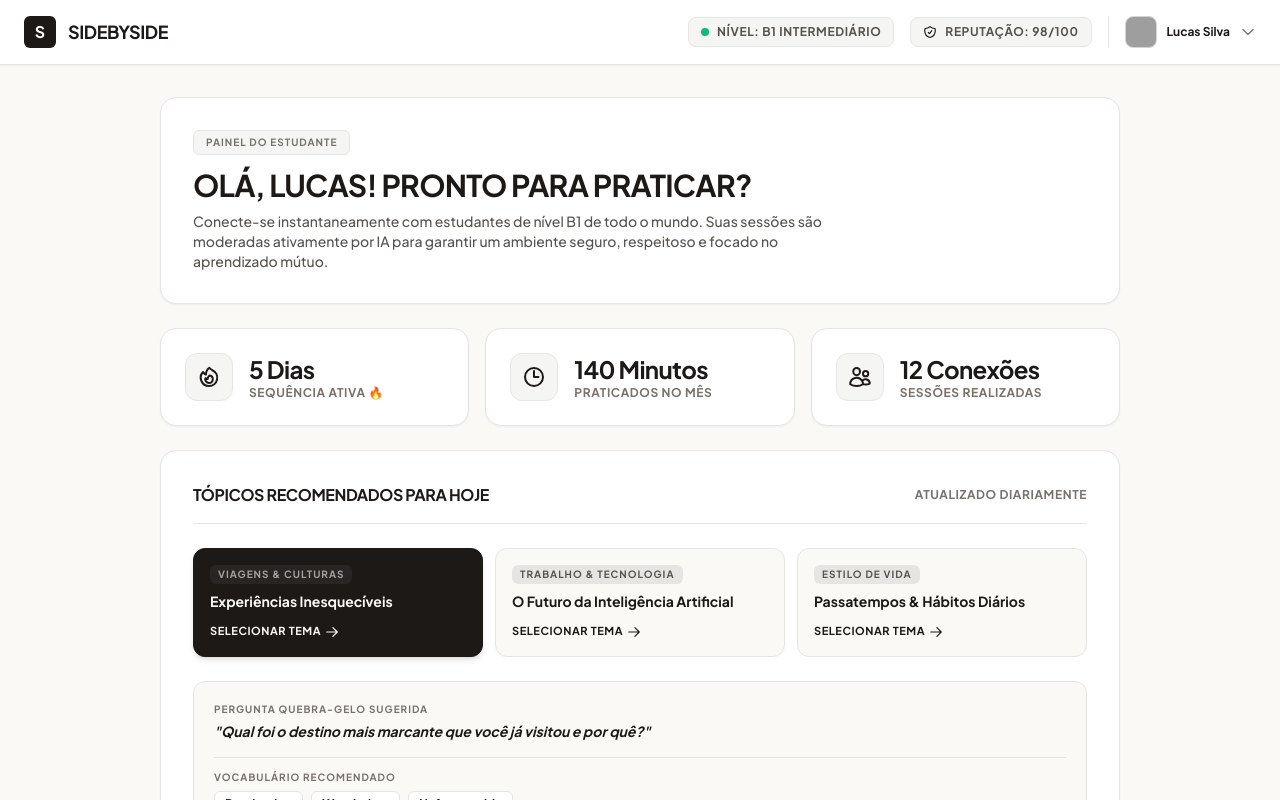
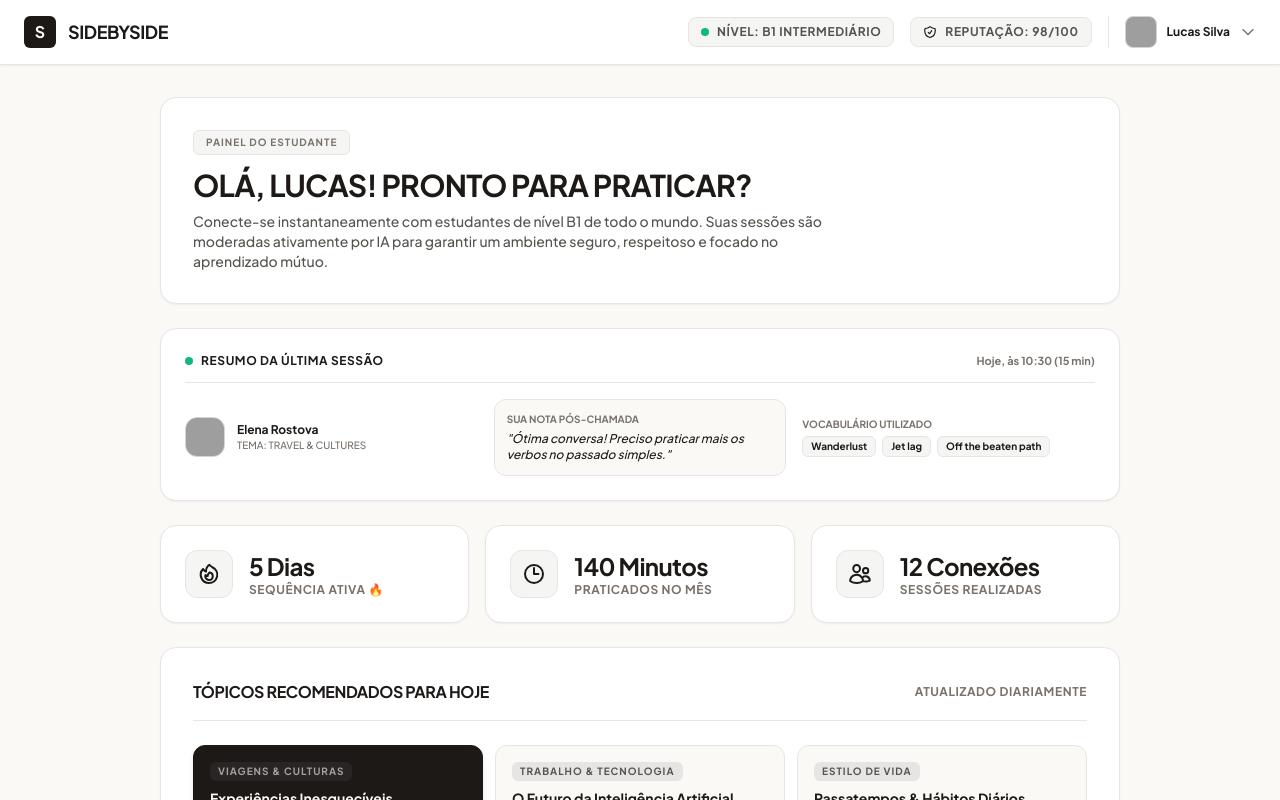
Before and after one commit to RikelmyRabelo/SideBySide, a React (Vite) app: page /dashboard in a window 1280 px wide. Shown: the top 800 px of the page. Built offline with nearby package versions, Linux system fonts and the light colour scheme; grey boxes are pictures that could not be loaded.

Commit message:
feat(dashboard): add last session feedback widget with notes and vocabulary review

```diff
--- a/src/pages/Dashboard.tsx
+++ b/src/pages/Dashboard.tsx
@@ -15,6 +15,17 @@ export const Dashboard: React.FC = () => {
 
   // Estados dos Modais Rápidos
   const [activeModal, setActiveModal] = useState<'goals' | 'reminders' | null>(null);
+
+  // Estado do Feedback da Última Sessão
+  const [lastSessionFeedback] = useState({
+    partnerName: 'Elena Rostova',
+    partnerAvatar: 'https://images.unsplash.com/photo-1544005313-94ddf0286df2?w=100&auto=format&fit=crop&q=80',
+    date: 'Hoje, às 10:30',
+    duration: '15 min',
+    topic: 'Travel & Cultures',
+    userNote: 'Ótima conversa! Preciso praticar mais os verbos no passado simples.',
+    vocabLearned: ['Wanderlust', 'Jet lag', 'Off the beaten path'],
+  });
 
   // Estado de Lembretes Diários
   const [reminderEnabled, setReminderEnabled] = useState(true);
@@ -60,7 +71,7 @@ export const Dashboard: React.FC = () => {
   // Métricas Principais com verificação de prática diária
   const userMetrics = {
     currentStreak: 5,
-    hasPracticedToday: true, // Se for false, o ícone do streak vira gelo congelado
+    hasPracticedToday: true,
     totalMinutes: 140,
     totalSessions: 12,
   };
@@ -254,13 +265,69 @@ export const Dashboard: React.FC = () => {
           </p>
         </section>
 
+        {/* Widget de Feedback da Última Sessão */}
+        <section className="bg-[#FFFFFF] border border-[#E7E5E4] rounded-2xl p-6 shadow-sm flex flex-col gap-4">
+          <div className="flex items-center justify-between border-b border-[#E7E5E4] pb-3">
+            <div className="flex items-center gap-2">
+              <span className="w-2 h-2 rounded-full bg-emerald-500" />
+              <h2 className="text-xs font-black uppercase tracking-wider text-[#1C1917]">
+                Resumo da Última Sessão
+              </h2>
+            </div>
+            <span className="text-[11px] font-bold text-[#78716C]">
+              {lastSessionFeedback.date} ({lastSessionFeedback.duration})
+            </span>
+          </div>
+
+          <div className="grid grid-cols-1 md:grid-cols-3 gap-4 items-center">
+            {/* Parceiro */}
+            <div className="flex items-center gap-3">
+              <div className="w-10 h-10 rounded-xl overflow-hidden border border-[#D6D3D1] bg-[#E7E5E4] shrink-0">
+                <img
+                  src={lastSessionFeedback.partnerAvatar}
+                  alt={lastSessionFeedback.partnerName}
+                  className="w-full h-full object-cover"
+                />
+              </div>
+              <div className="flex flex-col">
+                <span className="text-xs font-bold text-[#1C1917]">{lastSessionFeedback.partnerName}</span>
+                <span className="text-[10px] font-medium text-[#78716C] uppercase">
+                  Tema: {lastSessionFeedback.topic}
+                </span>
+              </div>
+            </div>
+
+            {/* Nota Pessoal */}
+            <div className="bg-[#FAF9F6] border border-[#E7E5E4] p-3 rounded-xl flex flex-col gap-1">
+              <span className="text-[10px] font-bold text-[#78716C] uppercase">Sua Nota Pós-Chamada</span>
+              <p className="text-xs text-[#1C1917] font-medium italic line-clamp-2">
+                "{lastSessionFeedback.userNote}"
+              </p>
+            </div>
+
+            {/* Vocabulário Praticado */}
+            <div className="flex flex-col gap-1">
+              <span className="text-[10px] font-bold text-[#78716C] uppercase">Vocabulário Utilizado</span>
+              <div className="flex flex-wrap gap-1.5">
+                {lastSessionFeedback.vocabLearned.map((word, idx) => (
+                  <span
+                    key={idx}
+                    className="text-[10px] font-bold px-2 py-0.5 bg-[#F5F5F4] border border-[#E7E5E4] text-[#1C1917] rounded-md"
+                  >
+                    {word}
+                  </span>
+                ))}
+              </div>
+            </div>
+          </div>
+        </section>
+
         {/* Métricas e Sequência com Animações no Hover e Estado de Gelo */}
         <section className="grid grid-cols-1 sm:grid-cols-3 gap-4">
           {/* Card 1: Streak (Fogo / Gelo) */}
           <div className="group bg-[#FFFFFF] border border-[#E7E5E4] rounded-2xl p-6 flex items-center gap-4 shadow-sm hover:border-[#1C1917] transition-all hover:shadow-md cursor-default">
             <div className="w-12 h-12 rounded-xl bg-[#F5F5F4] border border-[#E7E5E4] text-[#1C1917] flex items-center justify-center shrink-0 group-hover:bg-[#1C1917] group-hover:text-[#FAF9F6] transition-colors">
               {userMetrics.hasPracticedToday ? (
-                /* Ícone de Fogo (Praticou hoje) - Animação de tremor/chama no hover */
                 <svg
                   className="w-6 h-6 fill-none stroke-current stroke-2 group-hover:animate-bounce transition-transform duration-300"
                   viewBox="0 0 24 24"
@@ -269,7 +336,6 @@ export const Dashboard: React.FC = () => {
                   <path strokeLinecap="round" strokeLinejoin="round" d="M12 18a3.75 3.75 0 00.495-7.467 5.99 5.99 0 00-1.925 3.546 5.974 5.974 0 01-2.133-1.001A3.75 3.75 0 0012 18z" />
                 </svg>
               ) : (
-                /* Ícone de Gelo (Não praticou hoje) - Floco de Neve / Cubo de gelo com balanço */
                 <svg
                   className="w-6 h-6 fill-none stroke-current stroke-2 text-sky-500 group-hover:text-[#FAF9F6] group-hover:rotate-12 transition-transform duration-300"
                   viewBox="0 0 24 24"
@@ -286,7 +352,7 @@ export const Dashboard: React.FC = () => {
             </div>
           </div>
 
-          {/* Card 2: Minutos Praticados - Ponteiro/Relógio Giratório no Hover */}
+          {/* Card 2: Minutos Praticados */}
           <div className="group bg-[#FFFFFF] border border-[#E7E5E4] rounded-2xl p-6 flex items-center gap-4 shadow-sm hover:border-[#1C1917] transition-all hover:shadow-md cursor-default">
             <div className="w-12 h-12 rounded-xl bg-[#F5F5F4] border border-[#E7E5E4] text-[#1C1917] flex items-center justify-center shrink-0 group-hover:bg-[#1C1917] group-hover:text-[#FAF9F6] transition-colors">
               <svg
@@ -302,7 +368,7 @@ export const Dashboard: React.FC = () => {
             </div>
           </div>
 
-          {/* Card 3: Sessões e Conexões - Efeito Pulse/Escala no Hover */}
+          {/* Card 3: Sessões e Conexões */}
           <div className="group bg-[#FFFFFF] border border-[#E7E5E4] rounded-2xl p-6 flex items-center gap-4 shadow-sm hover:border-[#1C1917] transition-all hover:shadow-md cursor-default">
             <div className="w-12 h-12 rounded-xl bg-[#F5F5F4] border border-[#E7E5E4] text-[#1C1917] flex items-center justify-center shrink-0 group-hover:bg-[#1C1917] group-hover:text-[#FAF9F6] transition-colors">
               <svg
@@ -400,7 +466,6 @@ export const Dashboard: React.FC = () => {
           </h2>
 
           <div className="grid grid-cols-1 md:grid-cols-2 gap-6">
-            {/* Modo de Mídia */}
             <div className="flex flex-col gap-2">
               <label className="text-xs font-bold text-[#78716C] uppercase tracking-wider">
                 Modo de Mídia
@@ -433,7 +498,6 @@ export const Dashboard: React.FC = () => {
               </div>
             </div>
 
-            {/* Pareamento Ampliado */}
             <div className="flex flex-col gap-2">
               <label className="text-xs font-bold text-[#78716C] uppercase tracking-wider">
                 Pareamento Ampliado
```
